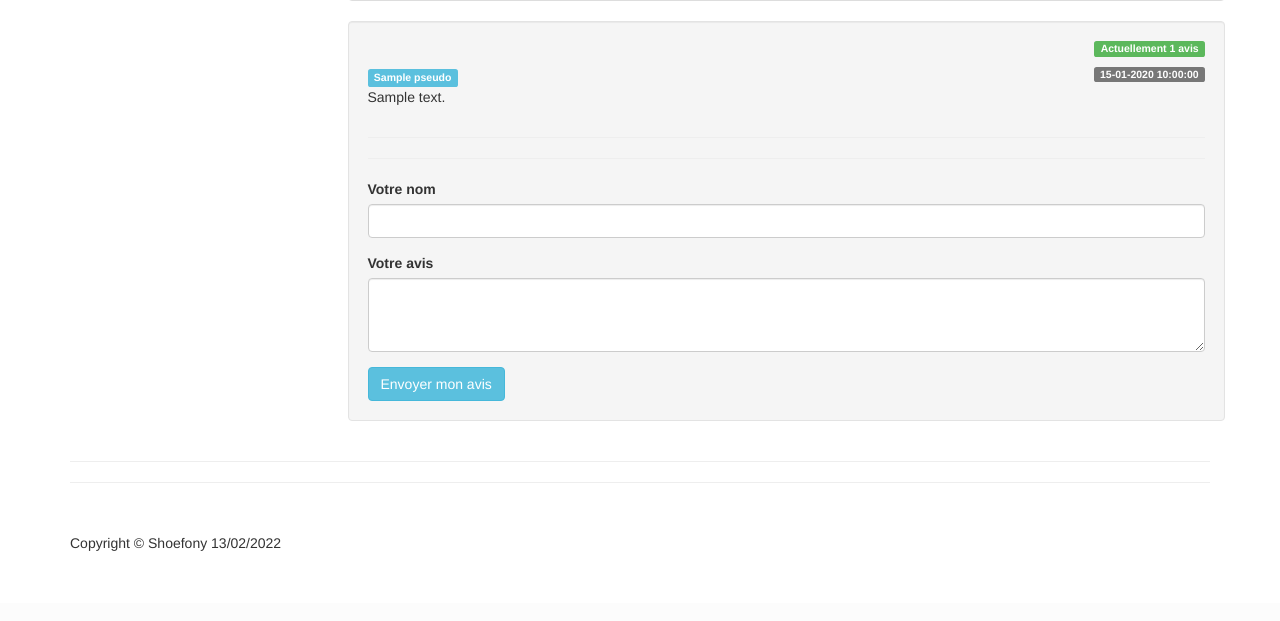
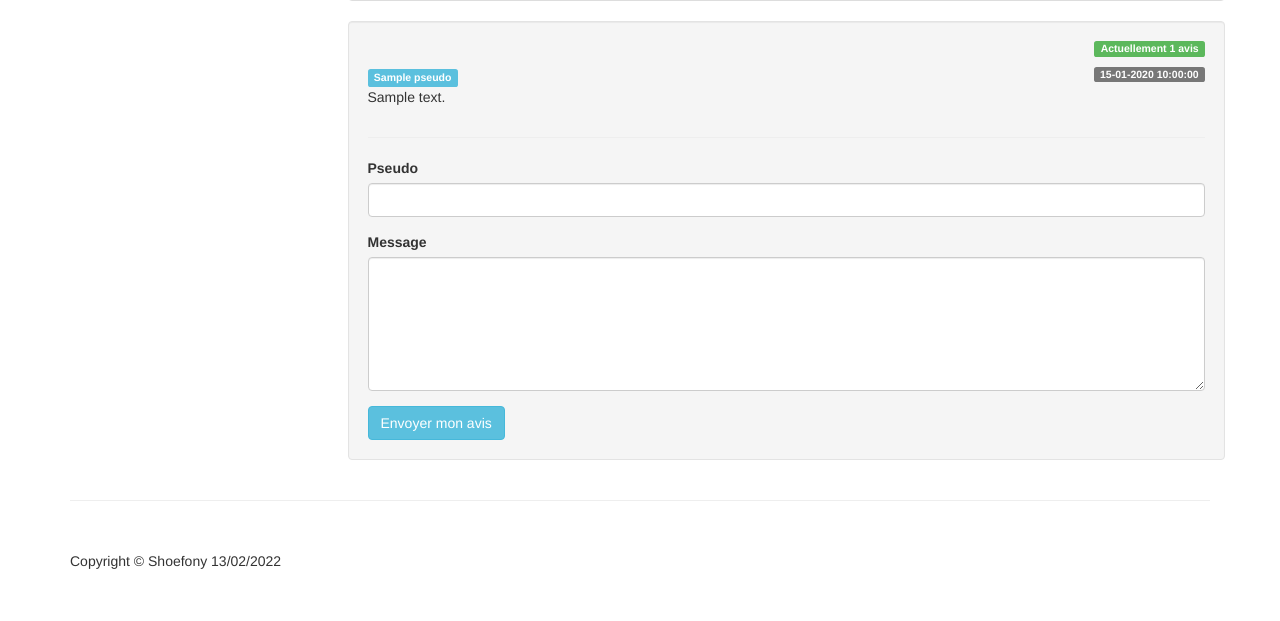
Before and after one commit to MaxHwK/Shoefony, a Symfony app: template templates/store/show_product.html.twig in a window 1280 px wide. Shown: the part 575-1196 px from the top of the page. Before the commit the page ends 1126 px from the top, so only its background shows below. Run offline with Twig, Linux system fonts and the light colour scheme; the template is opened without the code that fills it: most values are stand-ins (such as "Sample title", 1, 10 or a date in 2020); form fields are guessed from the names that the template uses; some libraries are stand-ins or nearby versions.

Commit message:
Update repositories

```diff
--- a/src/Controller/MainController.php
+++ b/src/Controller/MainController.php
@@ -50,7 +50,7 @@ final class MainController extends AbstractController
         ]);
     }
 
-     /**
+    /**
      * @Route("/contact", name="main_contact", methods={"GET", "POST"})
      */
     public function contact(Request $request): Response
--- a/templates/main/contact.html.twig
+++ b/templates/main/contact.html.twig
@@ -53,10 +53,8 @@
             {{ form_widget(form.message, {'attr': {'class': 'form-control', 'placeholder': form.message.vars.label, 'rows': 6} }) }}
         </div>
 
-        <button type="submit" class="btn btn-info">Envoyer mon message</button>
+        <button type="submit" class="btn btn-info"> Envoyer mon message </button>
 
     {{ form_end(form) }}
 
-    <hr/>
-
 {% endblock %}
--- a/templates/store/show_product.html.twig
+++ b/templates/store/show_product.html.twig
@@ -29,6 +29,7 @@
                         </ul>
                      </div>
                 </div>
+
                 <div class="well">
                     <p class="pull-right label label-success">Actuellement {{ product.comments.count }} avis</p>
 
@@ -43,26 +44,35 @@
                         <hr>
                     {% endfor %}
 
-                    <hr>
-                    <div>
-                        <form>
-                            <div class="form-group">
-                                <label for="name">Votre nom</label>
-                                <input type="text" class="form-control" id="name">
+                    {% for flash_type, messages in app.flashes %}
+                        {% for message in messages %}
+                            <div class="alert alert-{{ flash_type }}" role="alert">
+                                {{ message }}
                             </div>
-                            <div class="form-group">
-                                <label for="message">Votre avis</label>
-                                <textarea class="form-control" name="comment" rows="3"></textarea>
-                            </div>
-                            <button type="submit" class="btn btn-info">Envoyer mon avis</button>
-                        </form>
-                    </div>
+                        {% endfor %}
+                    {% endfor %}
+
+                    {{ form_start(form) }}
+
+                        <div class="form-group">
+                            {{ form_errors(form.pseudo) }}
+                            {{ form_label(form.pseudo) }}
+                            {{ form_widget(form.pseudo, {'attr': {'class': 'form-control', 'placeholder': form.pseudo.vars.label} }) }}
+                        </div>
+
+                        <div class="form-group">
+                            {{ form_errors(form.message) }}
+                            {{ form_label(form.message) }}
+                            {{ form_widget(form.message, {'attr': {'class': 'form-control', 'placeholder': form.message.vars.label, 'rows': 6} }) }}
+                        </div>
+
+                        <button type="submit" class="btn btn-info"> Envoyer mon avis </button>
+
+                    {{ form_end(form) }}
+
                 </div>
             </div>
         </div>
-
     </div>
 
-    <hr/>
-
 {% endblock %}
```
Also changed, not shown: src/Controller/StoreController.php (+20 -3 lines), src/Form/CommentType.php (added, +24 -0 lines).
